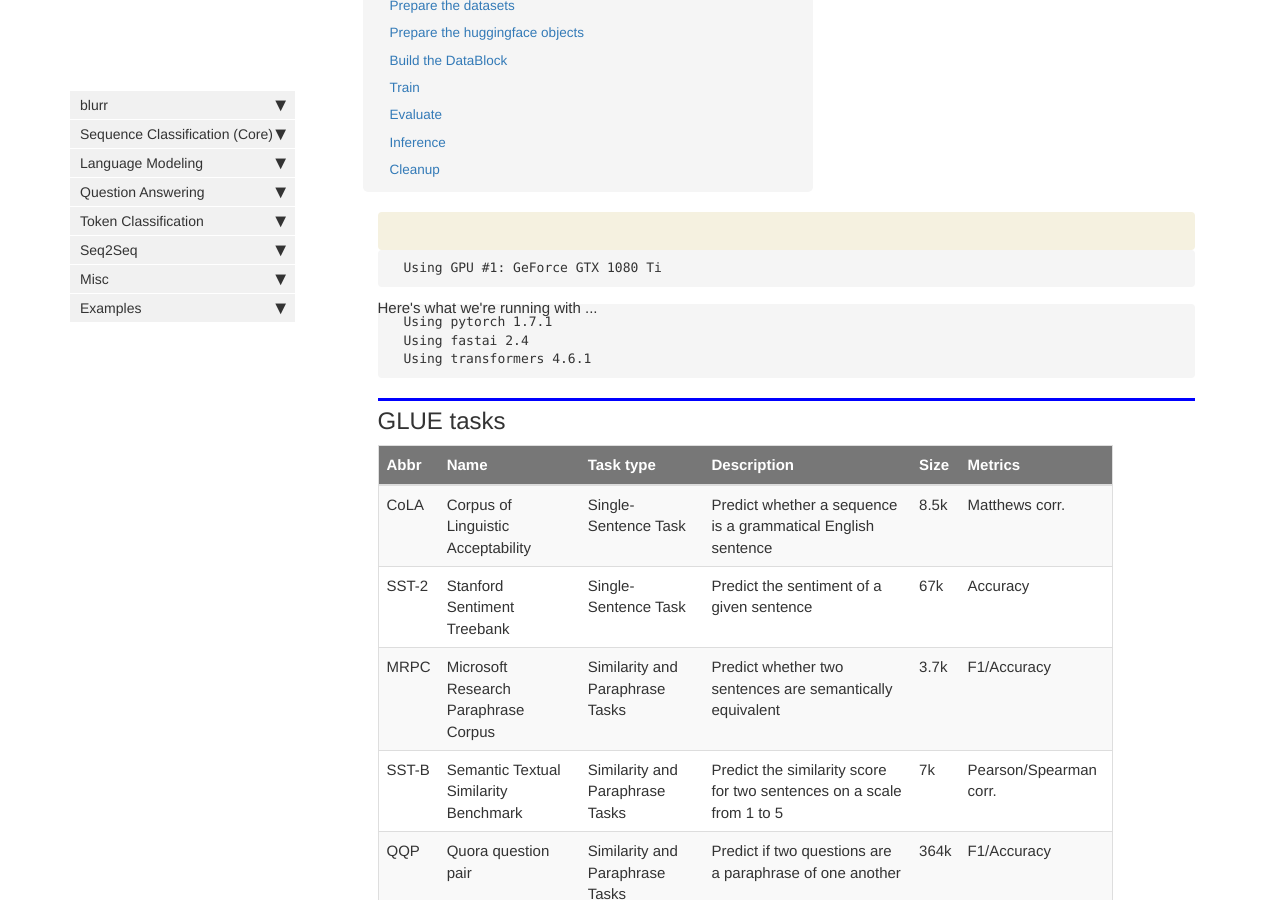
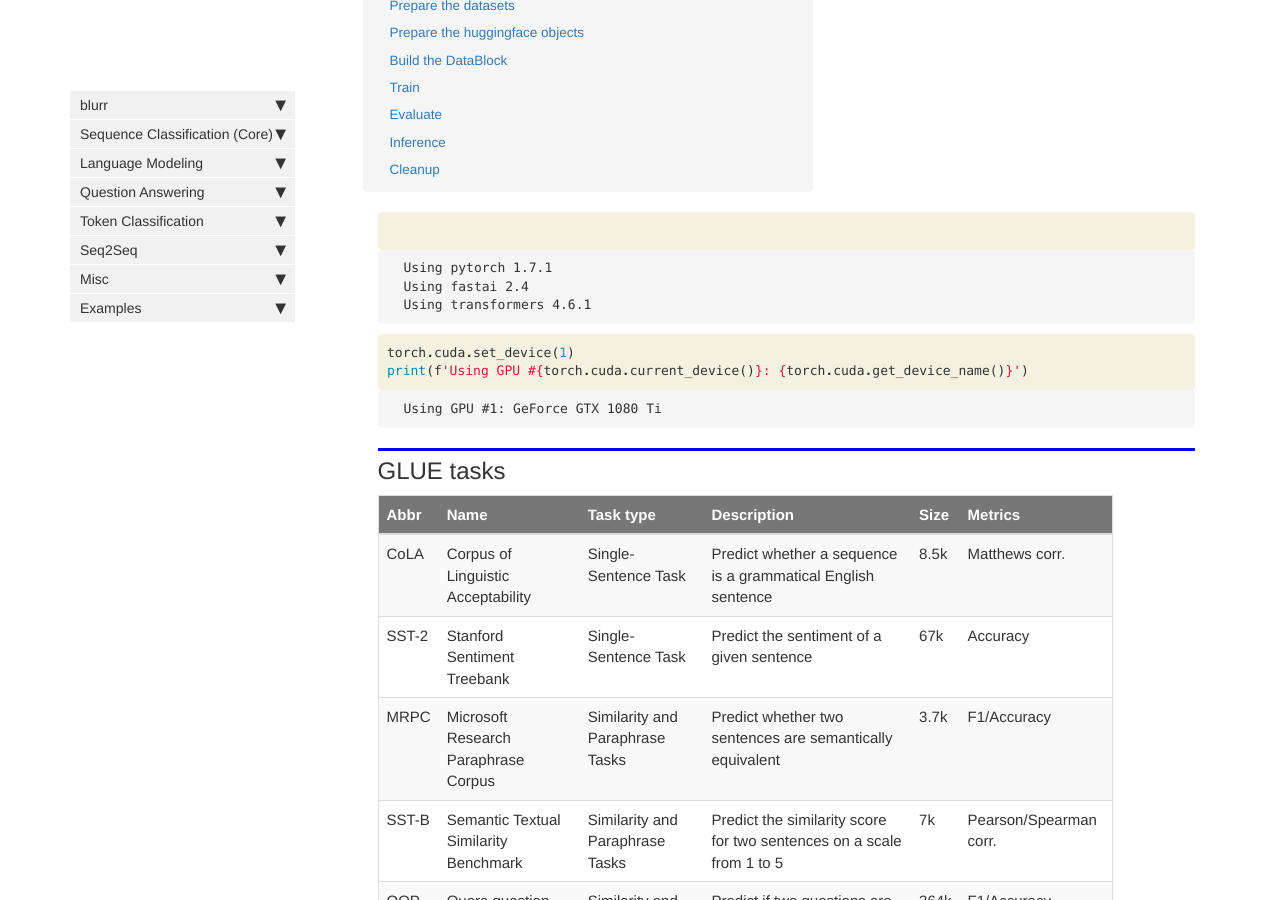
Before and after one commit to ohmeow/blurr, a Jekyll site: the page built from docs/examples-glue.html, in a window 1280 px wide and 900 px high, scrolled down 307 px. Built offline with Jekyll 4.4.1, drawn with Linux system fonts in a browser that asks for light colours; nearby versions of some CDN libraries; comment, search, counter and statistics services are not loaded.

Commit message:
updated all examples

```diff
--- a/docs/examples-glue.html
+++ b/docs/examples-glue.html
@@ -63,37 +63,41 @@ nb_path: "nbs/99b_examples-glue.ipynb"
 <div class="output_area">
 
 <div class="output_subarea output_stream output_stdout output_text">
-<pre>Using GPU #1: GeForce GTX 1080 Ti
-</pre>
-</div>
-</div>
-
-</div>
-</div>
-
-</div>
-    {% endraw %}
-
-<div class="cell border-box-sizing text_cell rendered"><div class="inner_cell">
-<div class="text_cell_render border-box-sizing rendered_html">
-<p>Here's what we're running with ...</p>
-
-</div>
-</div>
-</div>
-    {% raw %}
-
-<div class="cell border-box-sizing code_cell rendered">
-
-<div class="output_wrapper">
-<div class="output">
-
-<div class="output_area">
-
-<div class="output_subarea output_stream output_stdout output_text">
 <pre>Using pytorch 1.7.1
 Using fastai 2.4
 Using transformers 4.6.1
+</pre>
+</div>
+</div>
+
+</div>
+</div>
+
+</div>
+    {% endraw %}
+
+    {% raw %}
+
+<div class="cell border-box-sizing code_cell rendered">
+<div class="input">
+
+<div class="inner_cell">
+    <div class="input_area">
+<div class=" highlight hl-ipython3"><pre><span></span><span class="n">torch</span><span class="o">.</span><span class="n">cuda</span><span class="o">.</span><span class="n">set_device</span><span class="p">(</span><span class="mi">1</span><span class="p">)</span>
+<span class="nb">print</span><span class="p">(</span><span class="sa">f</span><span class="s1">&#39;Using GPU #</span><span class="si">{</span><span class="n">torch</span><span class="o">.</span><span class="n">cuda</span><span class="o">.</span><span class="n">current_device</span><span class="p">()</span><span class="si">}</span><span class="s1">: </span><span class="si">{</span><span class="n">torch</span><span class="o">.</span><span class="n">cuda</span><span class="o">.</span><span class="n">get_device_name</span><span class="p">()</span><span class="si">}</span><span class="s1">&#39;</span><span class="p">)</span>
+</pre></div>
+
+    </div>
+</div>
+</div>
+
+<div class="output_wrapper">
+<div class="output">
+
+<div class="output_area">
+
+<div class="output_subarea output_stream output_stdout output_text">
+<pre>Using GPU #1: GeForce GTX 1080 Ti
 </pre>
 </div>
 </div>
```
Also changed, not shown: docs/examples-multilabel.html (+17 -11 lines), 2 other files.
